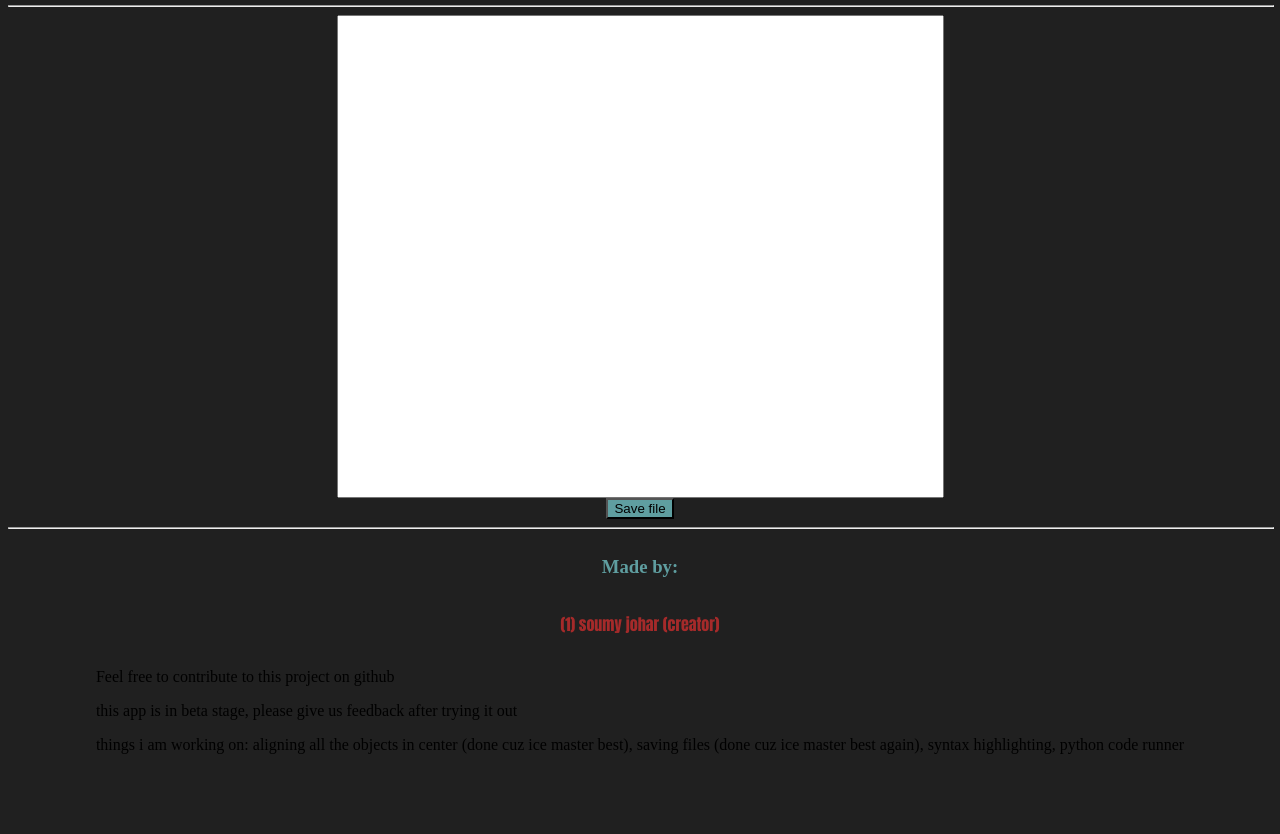
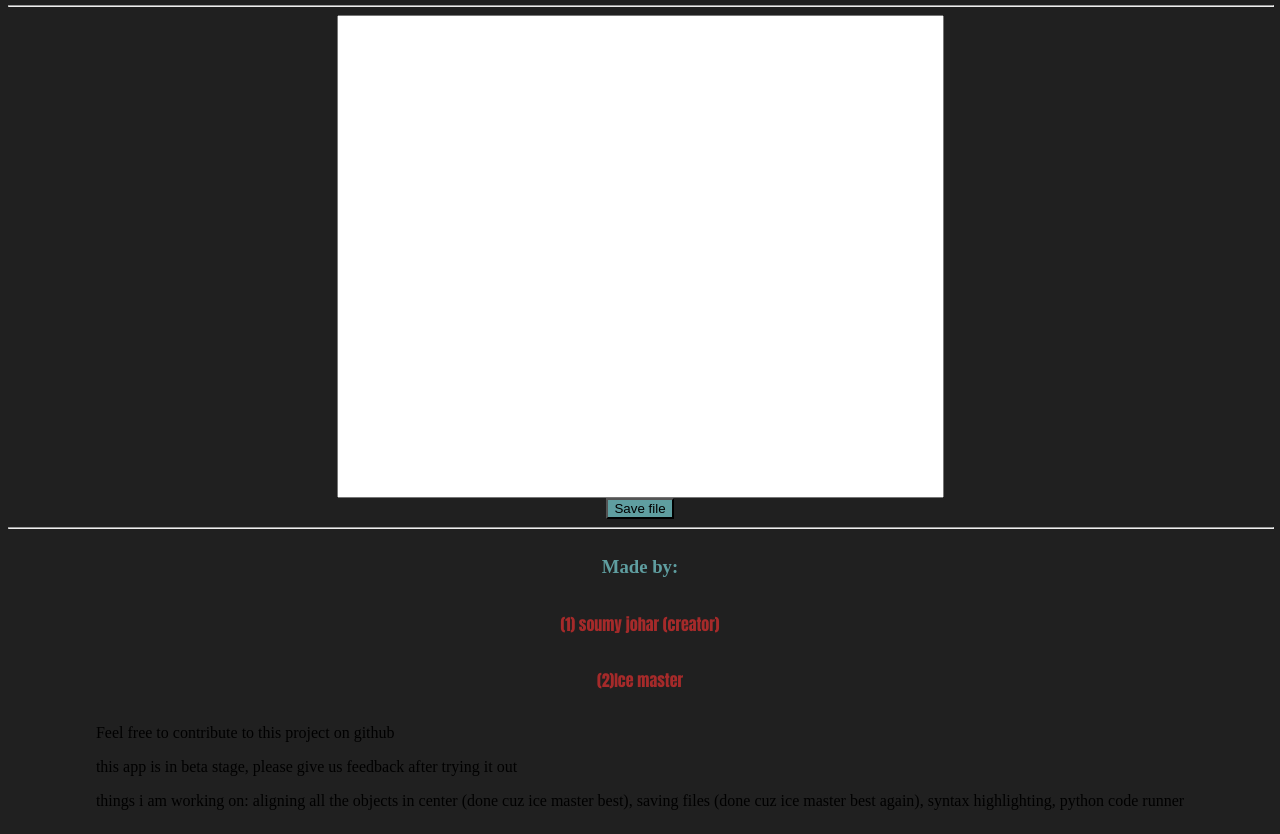
Before and after one commit to soumy-a11/T-editor_main, a plain HTML site: page index.html in a window 1280 px wide. Shown: the part 149-983 px from the top of the page. Before the commit the page ends 927 px from the top, so only its background shows below. Drawn offline with Linux system fonts and the light colour scheme.

Commit message:
Update index.html

```diff
--- a/index.html
+++ b/index.html
@@ -29,6 +29,7 @@
     <hr width="100%"></hr>
     <h3 style="color: cadetblue;">Made by:</h3>
     <p style="font-family: Impact; color: brown; size: 2px;">(1) soumy johar (creator)</p>
+      <p style="font-family: Impact; color: brown; size: 2px;">(2)Ice master</p>
     <section>
     <p>Feel free to contribute to this project on github</p>
     <p>this app is in beta stage, please give us feedback after trying it out</p>
```
